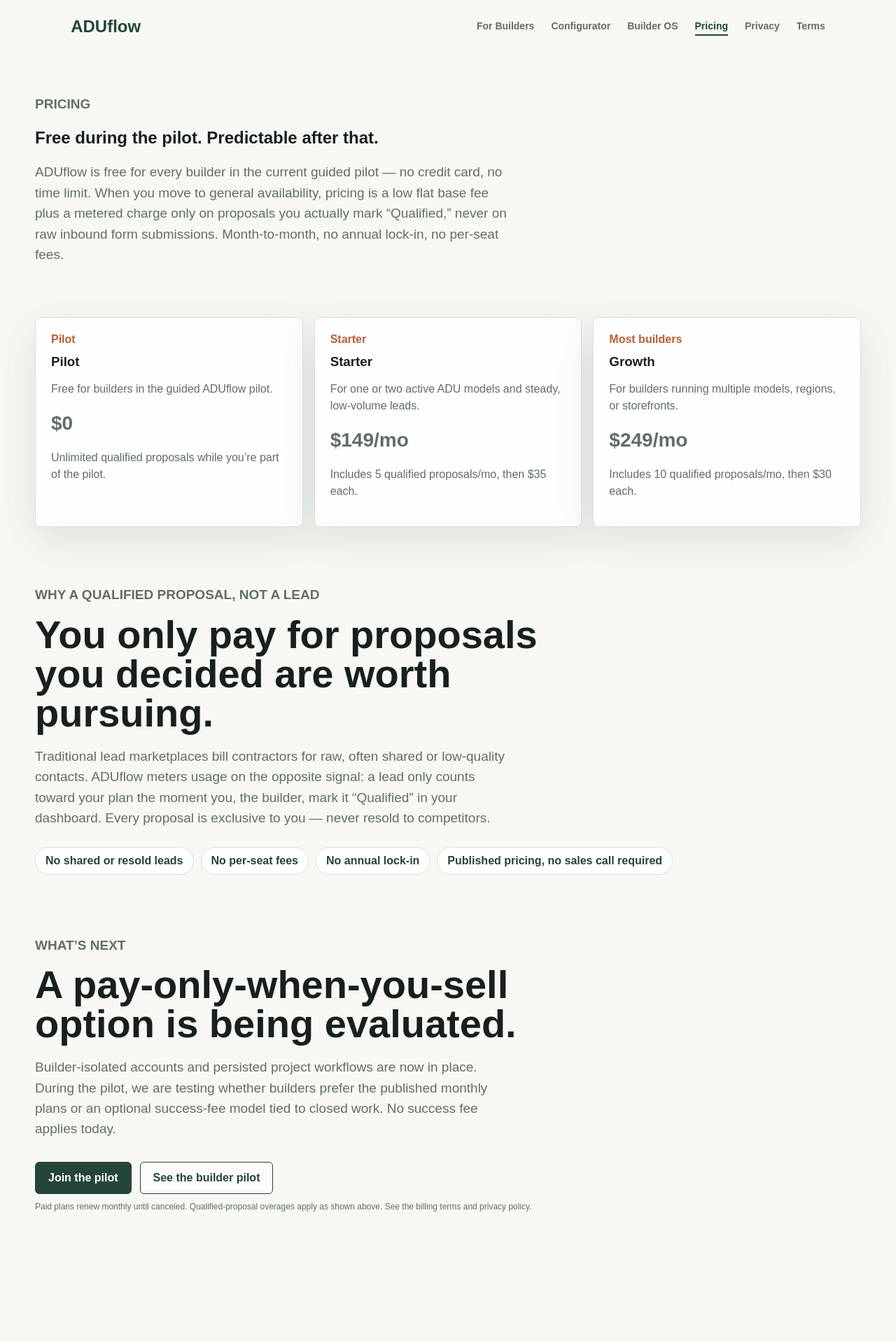
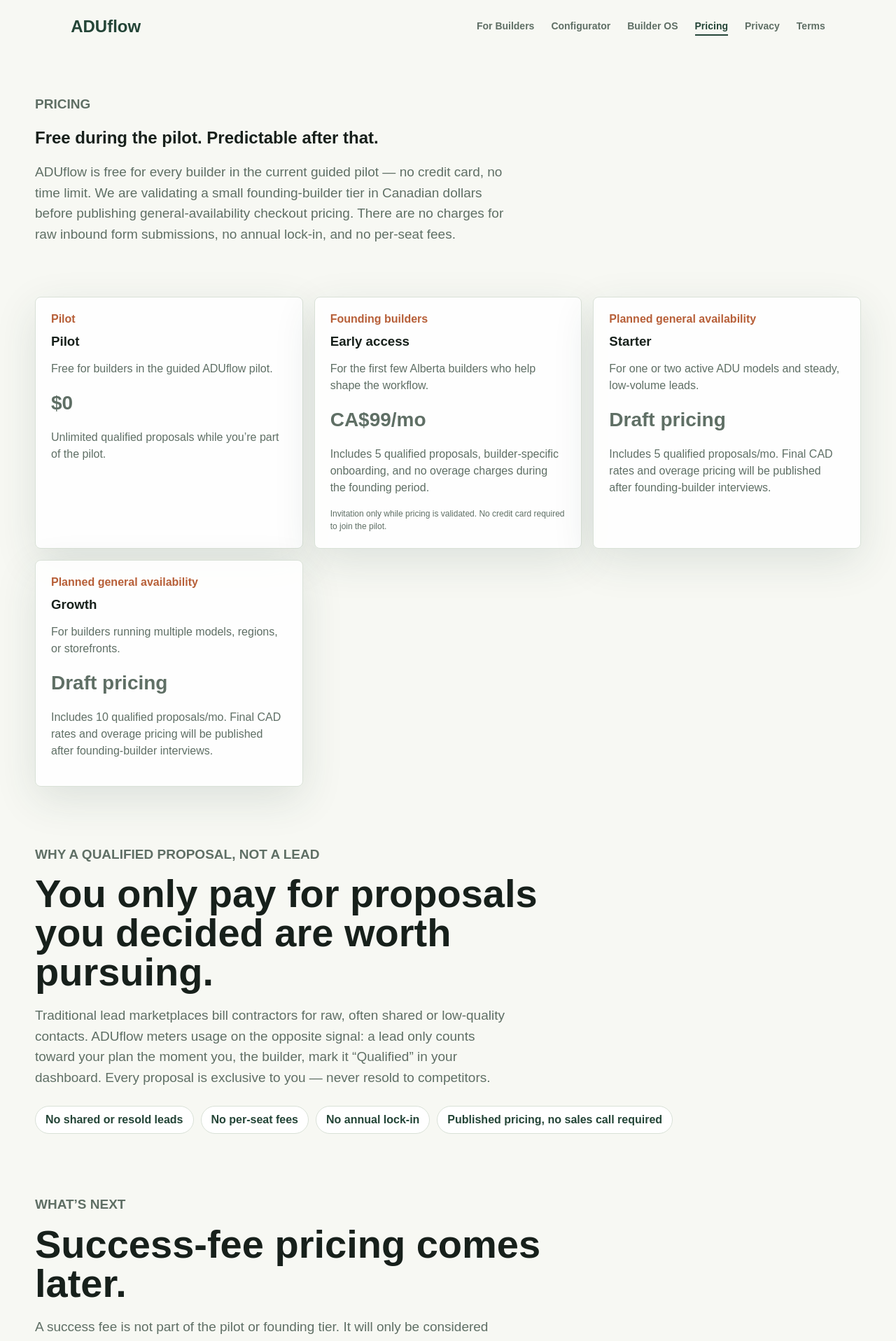
Before and after one commit to vlkovalev/Aduflow, a Next.js app: page /pricing in a window 1280 px wide. Shown: the top 1916 px of the page at 70% size. Before the commit the page ends 1761 px from the top, so only its background shows below. Built offline with nearby package versions, Linux system fonts and the light colour scheme; no server answers.

Commit message:
Reframe builder pricing around founding pilot

```diff
--- a/app/pricing/page.tsx
+++ b/app/pricing/page.tsx
@@ -12,10 +12,10 @@
           <p className="eyebrow">Pricing</p>
           <h1>Free during the pilot. Predictable after that.</h1>
           <p>
-            ADUflow is free for every builder in the current guided pilot — no credit card, no time limit. When you
-            move to general availability, pricing is a low flat base fee plus a metered charge only on proposals you
-            actually mark &ldquo;Qualified,&rdquo; never on raw inbound form submissions. Month-to-month, no annual
-            lock-in, no per-seat fees.
+            ADUflow is free for every builder in the current guided pilot — no credit card, no time limit. We are
+            validating a small founding-builder tier in Canadian dollars before publishing general-availability
+            checkout pricing. There are no charges for raw inbound form submissions, no annual lock-in, and no
+            per-seat fees.
           </p>
         </div>
       </section>
@@ -29,17 +29,26 @@
           <p>Unlimited qualified proposals while you&rsquo;re part of the pilot.</p>
         </article>
 
+        <article className="workflowCard">
+          <span>Founding builders</span>
+          <h3>Early access</h3>
+          <p>For the first few Alberta builders who help shape the workflow.</p>
+          <p style={{ fontSize: 28, fontWeight: 900, margin: "12px 0" }}>CA$99/mo</p>
+          <p>Includes 5 qualified proposals, builder-specific onboarding, and no overage charges during the founding period.</p>
+          <p className="formFinePrint">Invitation only while pricing is validated. No credit card required to join the pilot.</p>
+        </article>
+
         {PUBLIC_PLAN_ORDER.map((planId) => {
           const plan = BILLING_PLANS[planId];
           return (
             <article className="workflowCard" key={planId}>
-              <span>{plan.name === "Growth" ? "Most builders" : "Starter"}</span>
+              <span>Planned general availability</span>
               <h3>{plan.name}</h3>
               <p>{plan.tagline}</p>
-              <p style={{ fontSize: 28, fontWeight: 900, margin: "12px 0" }}>${plan.basePricePerMonth}/mo</p>
+              <p style={{ fontSize: 28, fontWeight: 900, margin: "12px 0" }}>Draft pricing</p>
               <p>
-                Includes {plan.includedQualifiedProposals} qualified proposals/mo, then ${plan.overagePricePerProposal}{" "}
-                each.
+                Includes {plan.includedQualifiedProposals} qualified proposals/mo. Final CAD rates and overage pricing
+                will be published after founding-builder interviews.
               </p>
             </article>
           );
@@ -68,11 +77,10 @@
       <section className="band">
         <div className="sectionHeader">
           <p className="eyebrow">What&rsquo;s next</p>
-          <h2>A pay-only-when-you-sell option is being evaluated.</h2>
+          <h2>Success-fee pricing comes later.</h2>
           <p>
-            Builder-isolated accounts and persisted project workflows are now in place. During the pilot, we are
-            testing whether builders prefer the published monthly plans or an optional success-fee model tied to
-            closed work. No success fee applies today.
+            A success fee is not part of the pilot or founding tier. It will only be considered after closed-deal
+            reporting and the lender/project evidence workflow are trusted in real builder use.
           </p>
         </div>
         <div className="actions">
```
